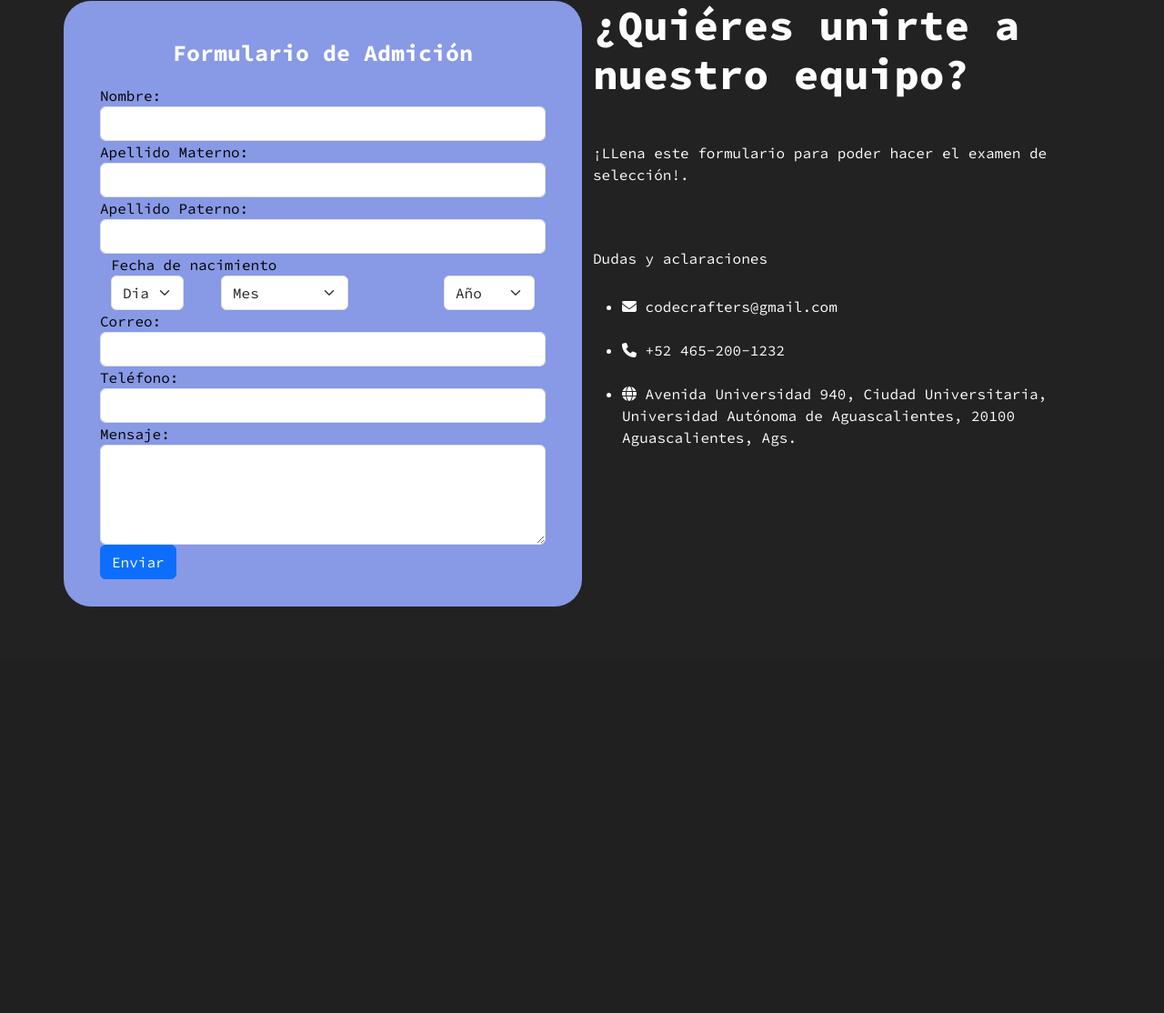
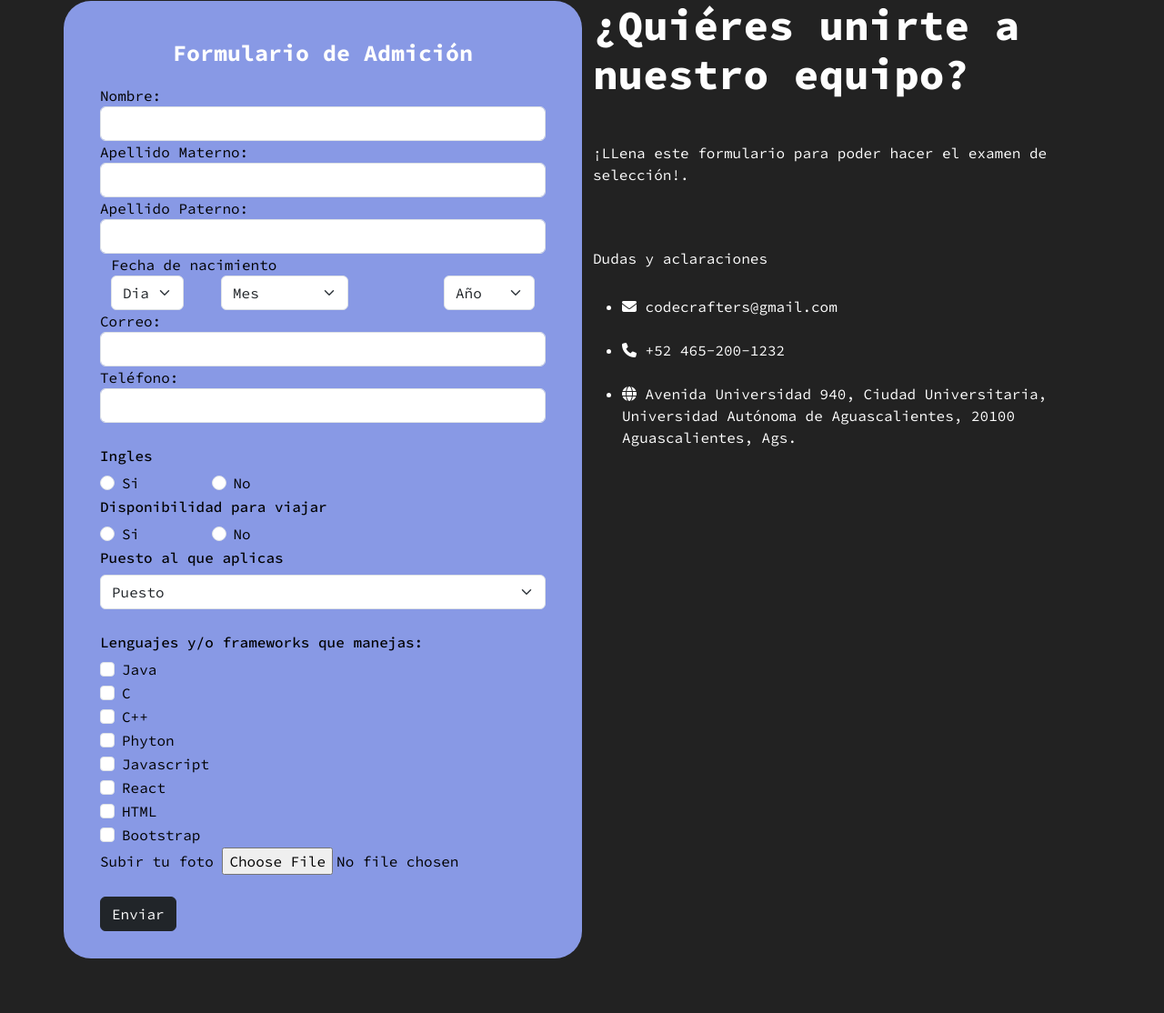
Before and after one commit to JazMart12/examenParcial2, a PHP site: page /cursoPHP/php/contrataciones.php in a window 1280 px wide. Shown: the part 157-1271 px from the top of the page at 91% size. Before the commit the page ends 824 px from the top, so only its background shows below. Run offline with PHP 8.4, Linux system fonts and the light colour scheme; the visitor is signed in with stand-in values (Sample User, id 1); some libraries are stand-ins or nearby versions.

Commit message:
formulario examen hecho

```diff
--- a/ExamenParcial2/php/contrataciones.php
+++ b/ExamenParcial2/php/contrataciones.php
@@ -57,7 +57,7 @@
         <div class="col-md-6" style="background-color: #8899e5; color: black; padding-top: 30px;padding-bottom: 30px; border-radius: 30px; padding-left: 40px;padding-right: 40px;">
             <div class="contact-form">
                 <h2 style="font-size: 25px;font-weight: 700;text-align: center;">Formulario de Admición</h2>
-                <form action="formulario_contactanos.php" method="post">
+                <form action="procesar.php" method="post">
                     <div class="form-group">
                         <label for="nombre">Nombre:</label>
                         <input type="text" class="form-control" id="nombre" name="nombre" required>
@@ -113,13 +113,86 @@
                     </div>
                     <div class="form-group">
                         <label for="telefono">Teléfono:</label>
-                        <input type="tel" class="form-control" id="telefono" name="telefono">
+                        <input type="number" class="form-control" id="telefono" name="telefono">
+                    </div><br>
+                    <label class="h6" for="ingles_no">Ingles</label><br>
+                    <div class="container">
+                        <div class="row">
+                            <div class="form-check col-3">
+                                <input class="form-check-input" type="radio" name="ingles" id="ingles_si" value="Isi">
+                                <label class="form-check-label" for="ingles_si">Si</label>
+                            </div>
+                            <div class="form-check col-3">
+                                <input class="form-check-input" type="radio" name="ingles" id="ingles_no" value="Ino">
+                                <label class="form-check-label" for="ingles_no">No</label>
+                            </div>
+                        </div>
+                    </div>
+                    <label class="h6" >Disponibilidad para viajar</label><br>
+                    <div class="container">
+                        <div class="row">
+                            <div class="form-check col-3">
+                                <input class="form-check-input" type="radio" name="viajar" id="viajar_si" value="Vsi">
+                                <label class="form-check-label" for="ingles_si">Si</label>
+                            </div>
+                            <div class="form-check col-3">
+                                <input class="form-check-input" type="radio" name="viajar" id="viajar_no" value="Vno">
+                                <label class="form-check-label" for="viajar_no">No</label>
+                            </div>
+                        </div>
+                    </div>
+                    <label class="h6" for="puesto">Puesto al que aplicas</label>
+                    <select name="puesto" id="puesto" class="form-select">
+                        <option selected>Puesto</option>
+                        <option value="front">Front-end</option>
+                        <option value="back">Back-end</option>
+                        <option value="full">Full Stack</option>
+                        <option value="diseno">Diseñador</option>
+                        <option value="base_datos">Admin BD</option>
+                        <option value="gerente">Gerente</option>
+                        <option value="contador">Contador</option>
+                        <option value="tester">Tester</option>
+                    </select>
+
+                    <br>
+                    <label class="h6">Lenguajes y/o frameworks que manejas:</label><br>
+                    <div class="form-check">
+                        <input class="form-check-input" type="checkbox" value="java" id="java">
+                        <label class="form-check-label" for="Java">Java</label>
+                    </div>
+                    <div class="form-check">
+                        <input class="form-check-input" type="checkbox" value="c" id="c">
+                        <label class="form-check-label" for="c">C</label>
+                    </div>
+                    <div class="form-check">
+                        <input class="form-check-input" type="checkbox" value="cmas" id="cmas">
+                        <label class="form-check-label" for="cmas">C++</label>
+                    </div>
+                    <div class="form-check">
+                        <input class="form-check-input" type="checkbox" value="phyton" id="phyton">
+                        <label class="form-check-label" for="phyton">Phyton</label>
+                    </div>
+                    <div class="form-check">
+                        <input class="form-check-input" type="checkbox" value="javascript" id="javascript">
+                        <label class="form-check-label" for="javascript">Javascript</label>
+                    </div>
+                    <div class="form-check">
+                        <input class="form-check-input" type="checkbox" value="react" id="react">
+                        <label class="form-check-label" for="react">React</label>
+                    </div>
+                    <div class="form-check">
+                        <input class="form-check-input" type="checkbox" value="html" id="html">
+                        <label class="form-check-label" for="html">HTML</label>
+                    </div>
+                    <div class="form-check">
+                        <input class="form-check-input" type="checkbox" value="bootstrap" id="bootstrap">
+                        <label class="form-check-label" for="bootstrap">Bootstrap</label>
                     </div>
                     <div class="form-group">
-                        <label for="mensaje">Mensaje:</label>
-                        <textarea class="form-control" id="mensaje" name="mensaje" rows="4" required></textarea>
-                    </div>
-                    <button type="submit" class="btn btn-primary">Enviar</button>
+                        <label for="file">Subir tu foto</label>
+                        <input type="file" name="file" id="file" class="form-control-file"   >
+                    </div><br>
+                    <button type="submit" class="btn btn-dark">Enviar</button>
                 </form>
             </div>
         </div>
```
